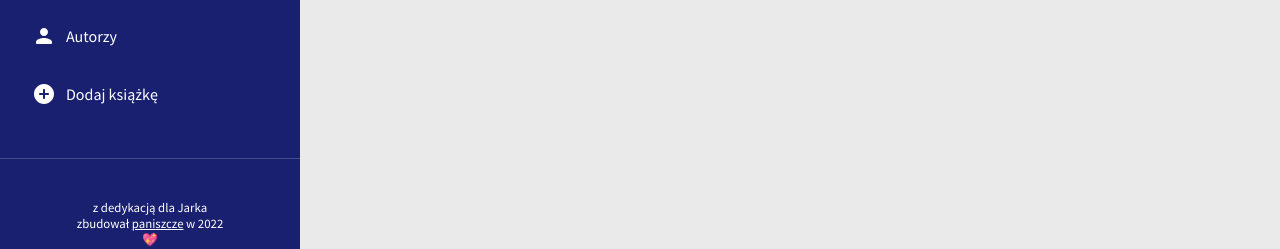
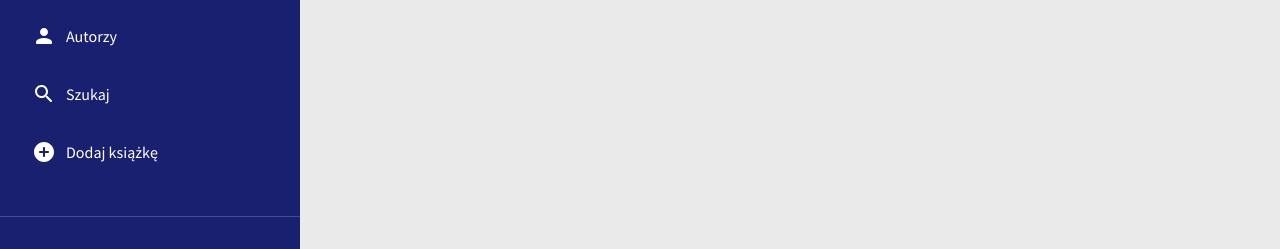
Before and after one commit to paniszcze/exlibris, a React (Create React App) app: page / in a window 1280 px wide. Shown: the part 245-494 px from the top of the page. Built offline with nearby package versions, Linux system fonts and the light colour scheme; no server answers; the database is empty; sample sign-in values are in the browser's storage.

Commit message:
add search nav link

```diff
--- a/src/components/Sidebar.js
+++ b/src/components/Sidebar.js
@@ -5,6 +5,7 @@ import "./Sidebar.css";
 import ListIcon from "../assets/list_icon.svg";
 import BookIcon from "../assets/book_icon.svg";
 import AuthorIcon from "../assets/author_icon.svg";
+import SearchIcon from "../assets/search_icon.svg";
 import AddIcon from "../assets/add_icon.svg";
 
 export default function Sidebar() {
@@ -39,6 +40,12 @@ export default function Sidebar() {
               </NavLink>
             </li>
             <li>
+              <NavLink to="search">
+                <img src={SearchIcon} alt="search icon" />
+                <span>Szukaj</span>
+              </NavLink>
+            </li>
+            <li>
               <Link to="books/new">
                 <img src={AddIcon} alt="add icon" />
                 <span>Dodaj książkę</span>
```
